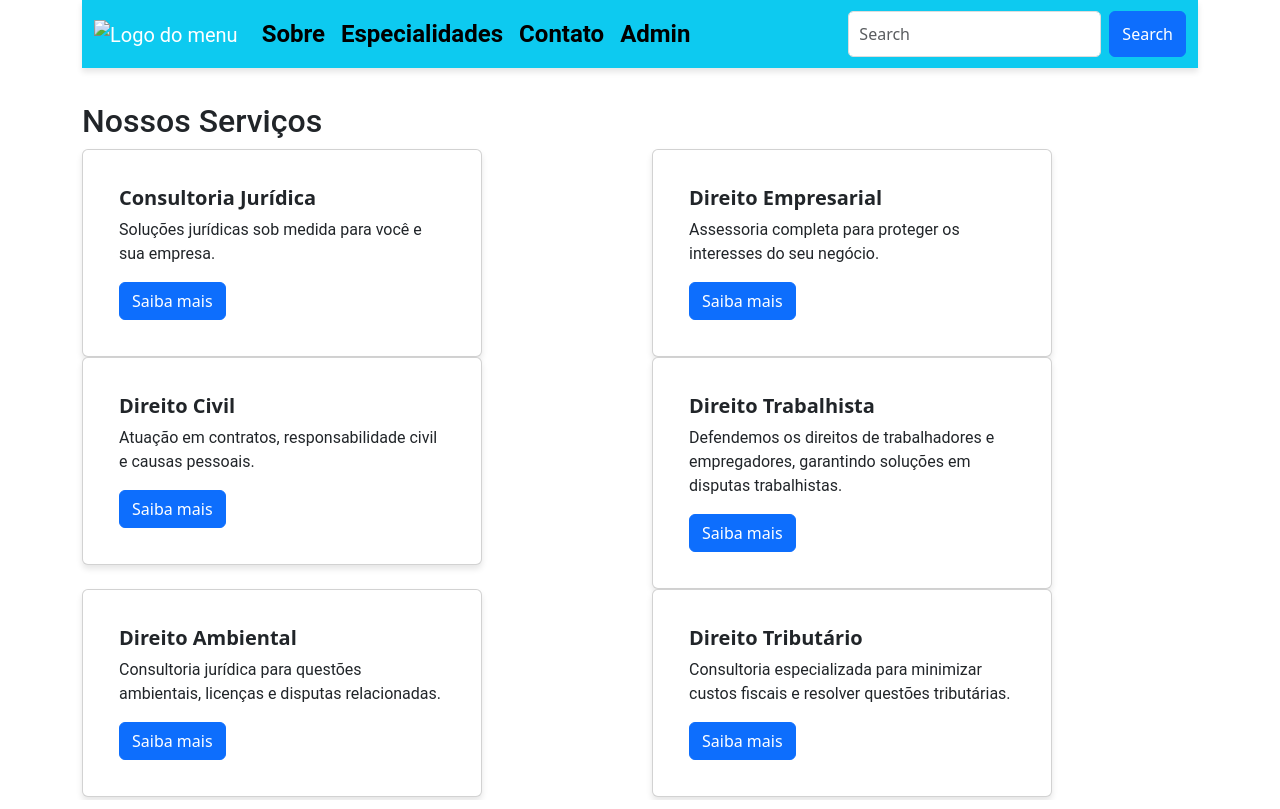
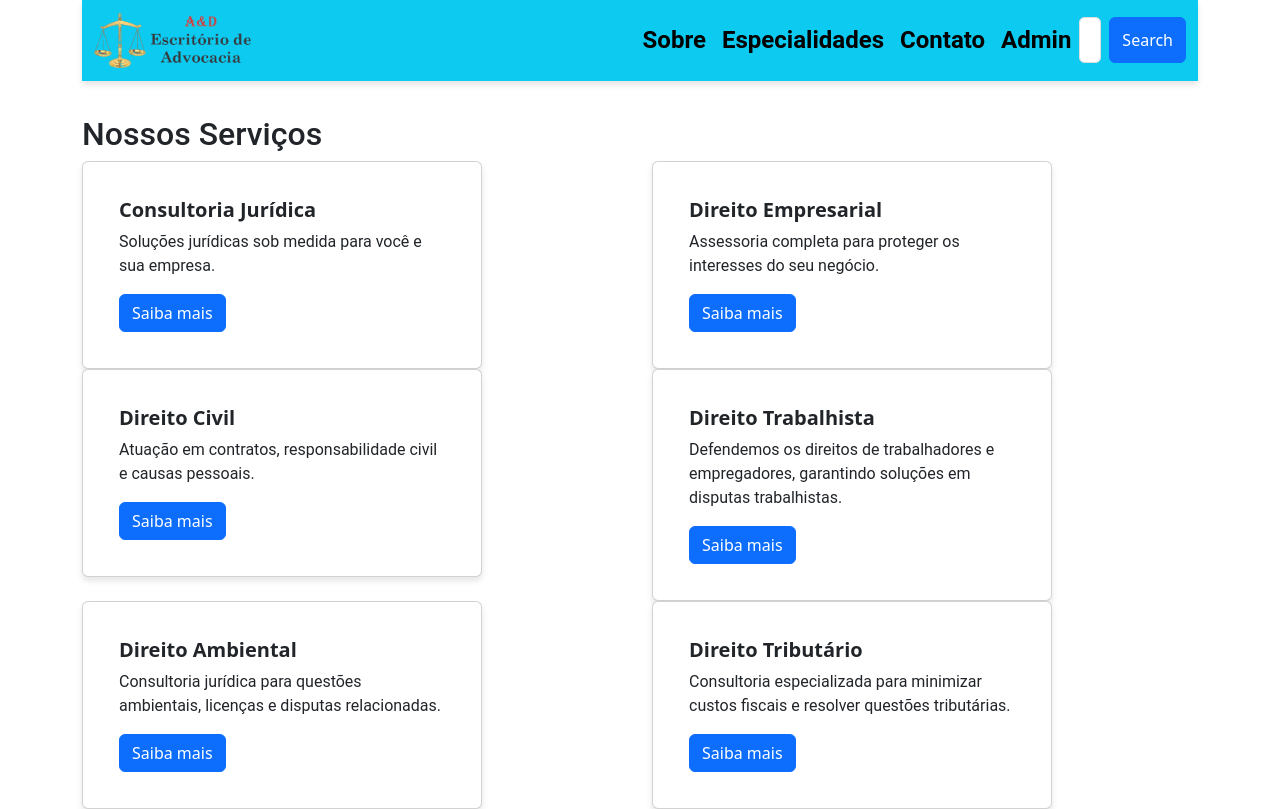
Before and after one commit to danyazevedo/ADV, a plain HTML site: page especialidades.html in a window 1280 px wide. Drawn offline with nearby package versions, Linux system fonts and the light colour scheme; files that its build step writes are made by us from their sources.

Commit message:
Update especialidades.html

```diff
--- a/especialidades.html
+++ b/especialidades.html
@@ -4,7 +4,7 @@
     <title>A&D</title>
     <meta charset="utf-8">
     <meta name="viewport" content="width=device-width, initial-scale=1">
-    <link rel="stylesheet" href="../CSS/estilo.css">
+    <link rel="stylesheet" href="estilo.css">
 
     <!--CDN BOOTSTRAP-->
     <!--CSS -->
@@ -19,7 +19,7 @@
     <div class="container">
          <nav class="navbar navbar-expand-sm navbar-dark  bg-info">
            <div class="container-fluid">
-             <a class="navbar-brand" href="../index.html"><img src="../imagem/logo_2-removebg-preview.png" alt="Logo do menu" id="icone_menu"></a>
+             <a class="navbar-brand" href="index.html"><img src="logo_2-removebg-preview.png" alt="Logo do menu" id="icone_menu"></a>
            <button class="navbar-toggler" type="button" data-bs-toggle="collapse" data-bs-target="#mynavbar">
              <span class="navbar-toggler-icon"></span>
           </button>
```
